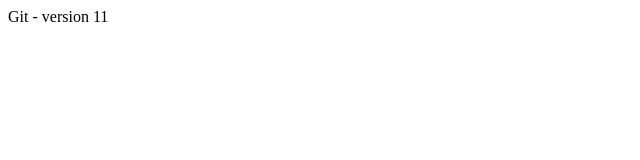
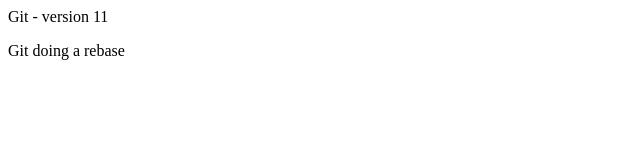
Before and after one commit to prerana510/splitmate, a plain HTML site: page index.html in a window 1280 px wide. Shown: the whole page, without its empty margins (0-640 px from the left). Drawn offline with Linux system fonts and the light colour scheme.

Commit message:
Using rebase

```diff
--- a/index.html
+++ b/index.html
@@ -4,5 +4,6 @@
     </head>
     <body>
         <p>Git - version 11</p>
+        <p>Git doing a rebase</p>
     </body>
 </html>
```
